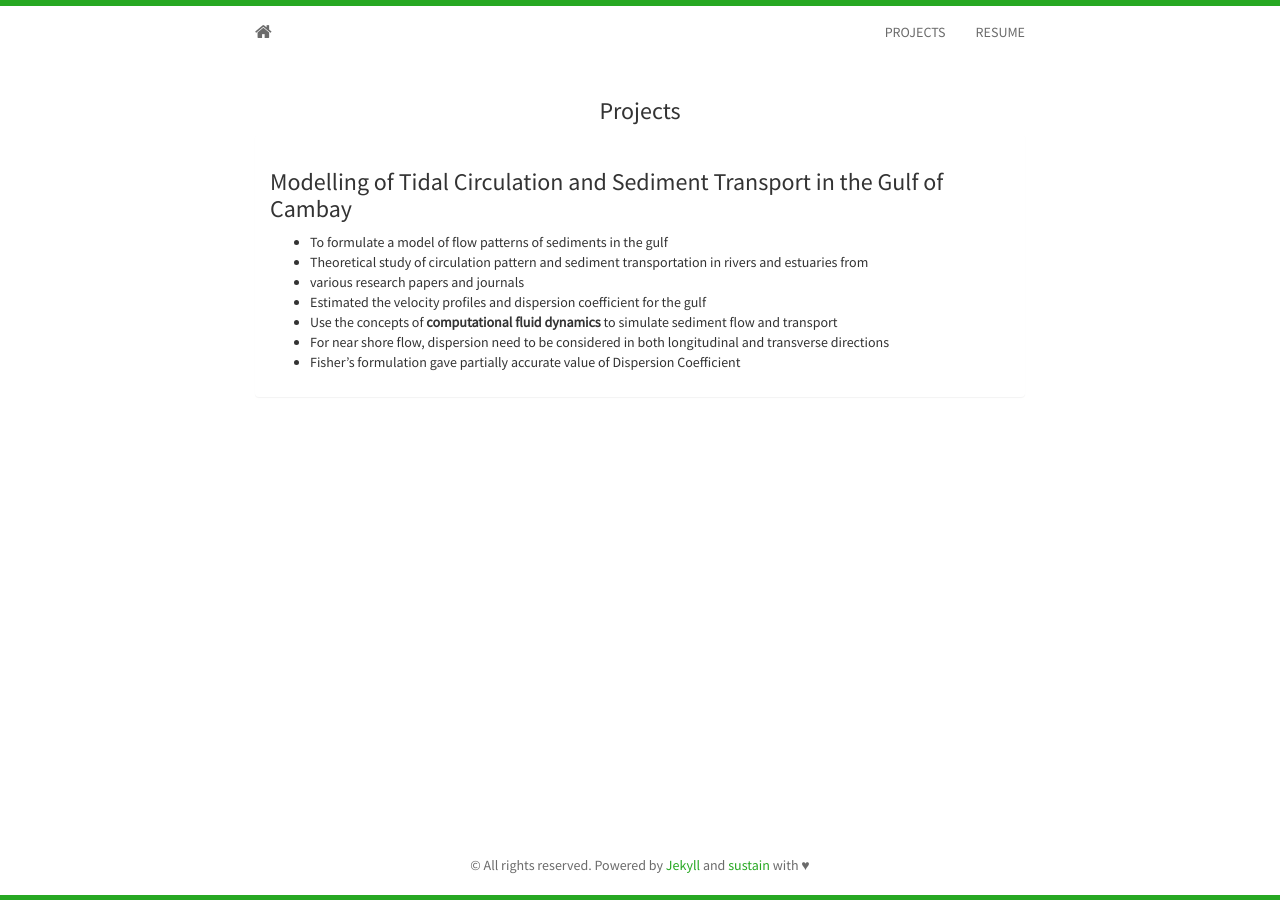
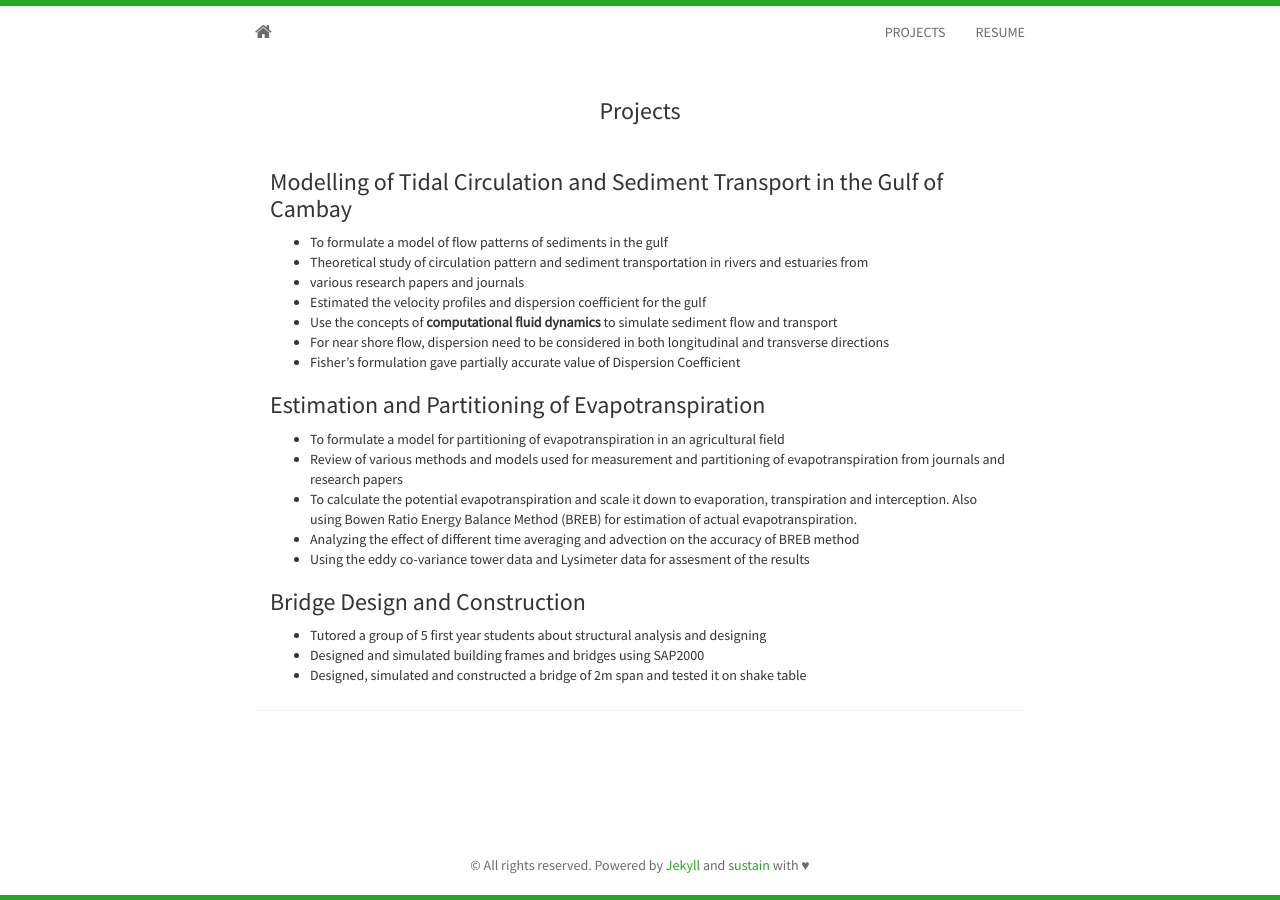
Before and after one commit to bhumikao/bhumikao.github.io, a Jekyll site: the page built from projects.md, in a window 1280 px wide. Built offline with Jekyll 4.4.1, drawn with Linux system fonts in a browser that asks for light colours; nearby versions of some CDN libraries.

Commit message:
projects

```diff
--- a/projects.md
+++ b/projects.md
@@ -12,3 +12,18 @@ title: Projects
 * Use the concepts of **computational fluid dynamics** to simulate sediment flow and transport
 * For near shore flow, dispersion need to be considered in both longitudinal and transverse directions
 * Fisher’s formulation gave partially accurate value of Dispersion Coefficient
+
+
+### Estimation and Partitioning of Evapotranspiration
+
+* To formulate a model for partitioning of evapotranspiration in an agricultural field
+* Review of various methods and models used for measurement and partitioning of evapotranspiration from journals and research papers
+* To calculate the potential evapotranspiration and scale it down to evaporation, transpiration and interception. Also using Bowen Ratio Energy Balance Method (BREB) for estimation of actual evapotranspiration.
+* Analyzing the effect of different time averaging and advection on the accuracy of BREB method
+* Using the eddy co-variance tower data and Lysimeter data for assesment of the results
+
+
+### Bridge Design and Construction
+* Tutored a group of 5 first year students about structural analysis and designing
+* Designed and simulated building frames and bridges using SAP2000
+* Designed, simulated and constructed a bridge of 2m span and tested it on shake table
```
